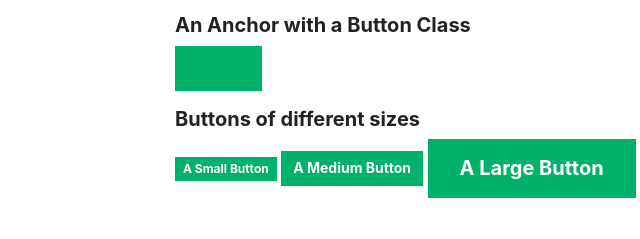
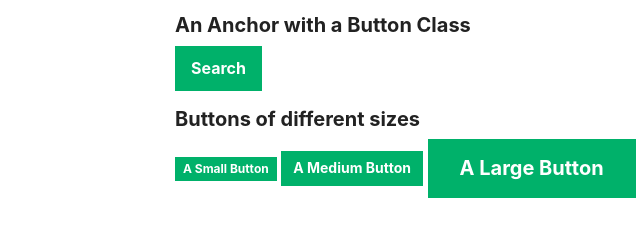
Before and after one commit to cbracco/bov-web-components, a plain HTML site: page components/button/index.html in a window 1280 px wide. Shown: the part 869-1108 px from the top of the page, 81-721 px from the left. Drawn offline with Linux system fonts and the light colour scheme.

Commit message:
Update button styles

```diff
--- a/components/button/button.css
+++ b/components/button/button.css
@@ -27,6 +27,7 @@
 }
 
 .button,
+.button:link,
 .button:visited {
   display: inline-block;
   margin: 0;
```
